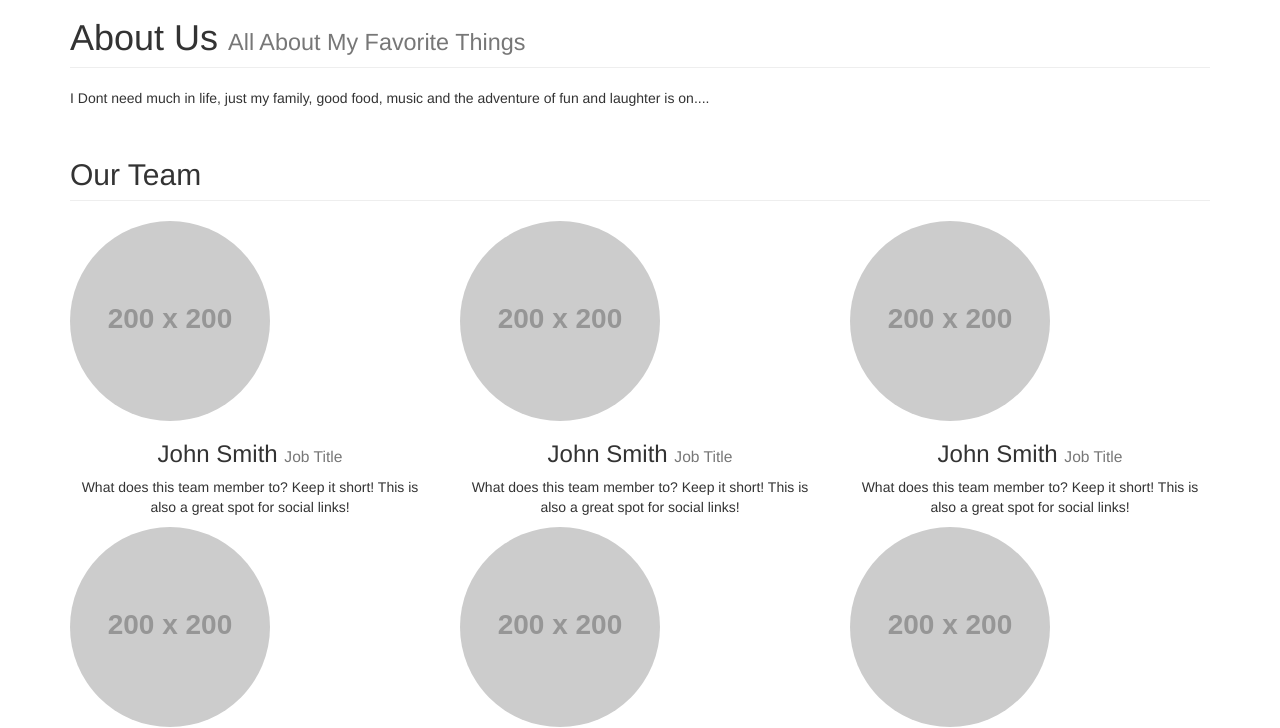
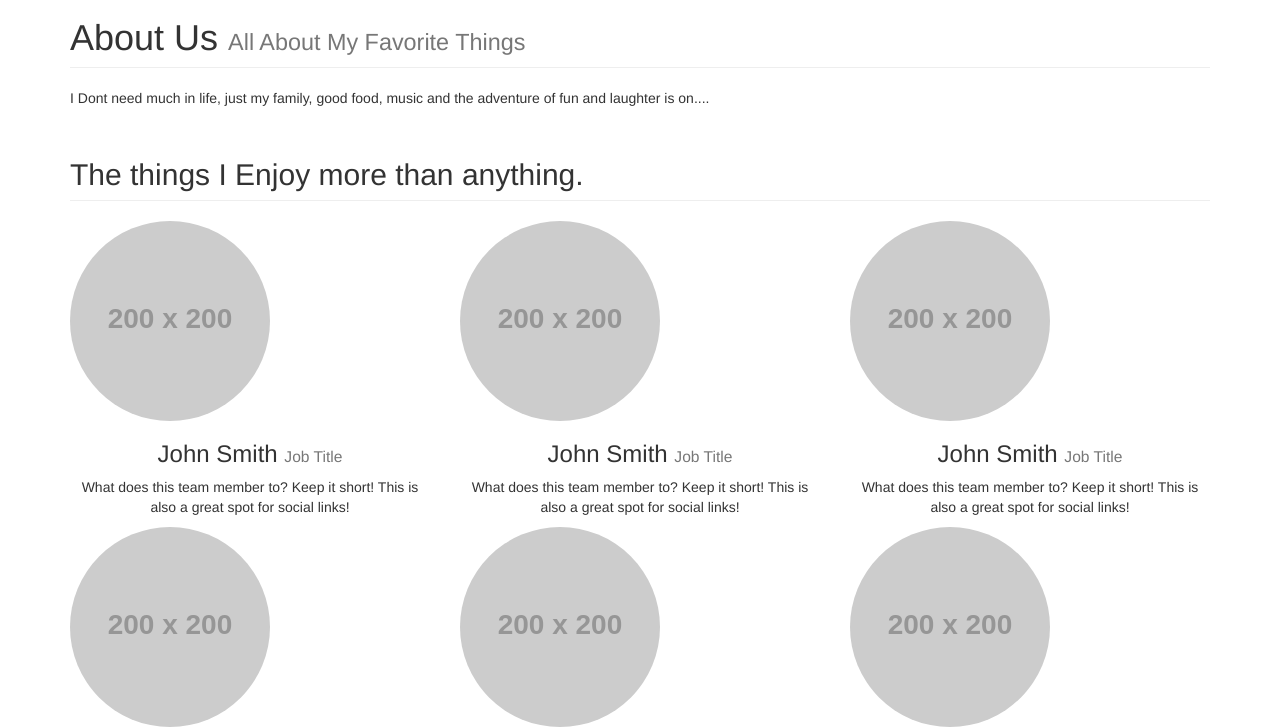
Before and after one commit to KenyattaMadison/My-Favorite-Things-, a plain HTML site: page about.html in a window 1280 px wide. Shown: the part 72-800 px from the top of the page. Drawn offline with nearby package versions, Linux system fonts and the light colour scheme; files that its build step writes are made by us from their sources; placeholder pictures from the web are drawn by us.

Commit message:
Update about.html

```diff
--- a/about.html
+++ b/about.html
@@ -104,7 +104,7 @@
         <!-- Team Members Row -->
         <div class="row">
             <div class="col-lg-12">
-                <h2 class="page-header">Our Team</h2>
+                <h2 class="page-header">The things I Enjoy more than anything.</h2>
             </div>
             <div class="col-lg-4 col-sm-6 text-center">
                 <img class="img-circle img-responsive img-center" src="http://placehold.it/200x200" alt="">
```
